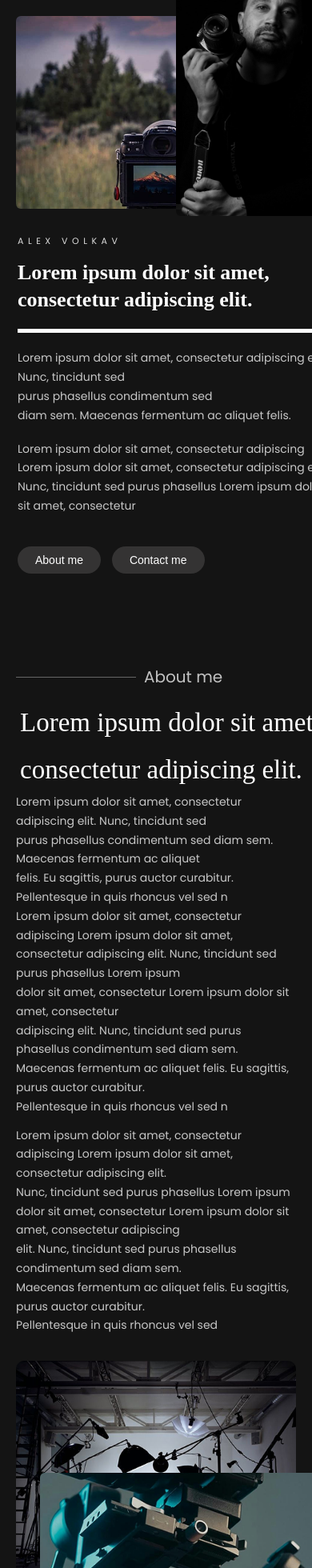
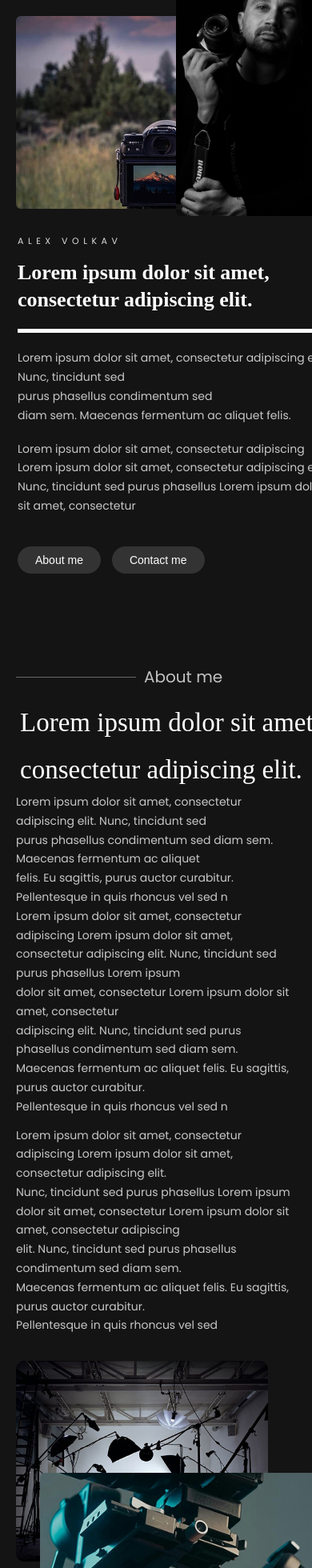
Before and after one commit to ShirlyRitika/Photographer, a React (Vite) app: page / in a window 390 px wide. Shown: the top 1960 px of the page at 80% size. Built offline with nearby package versions, Linux system fonts and the light colour scheme; a web font is replaced by a local one.

Commit message:
Fixed mobile view, centered headings, updated About and Gallery sections

```diff
--- a/src/styles/About.module.css
+++ b/src/styles/About.module.css
@@ -103,7 +103,7 @@
   }
 
   .about-main-img img {
-    width: 100%;
+    width: 90%;
     height: auto;
     border-radius: 10px;
   }
@@ -121,7 +121,7 @@
     border-radius: 10px;
   }
  .aboutHeading{
-   width: 500px;
+   width: 480px;
   margin-left: 5px;
   margin-top: 10px;
   font-size: 33px;
```
